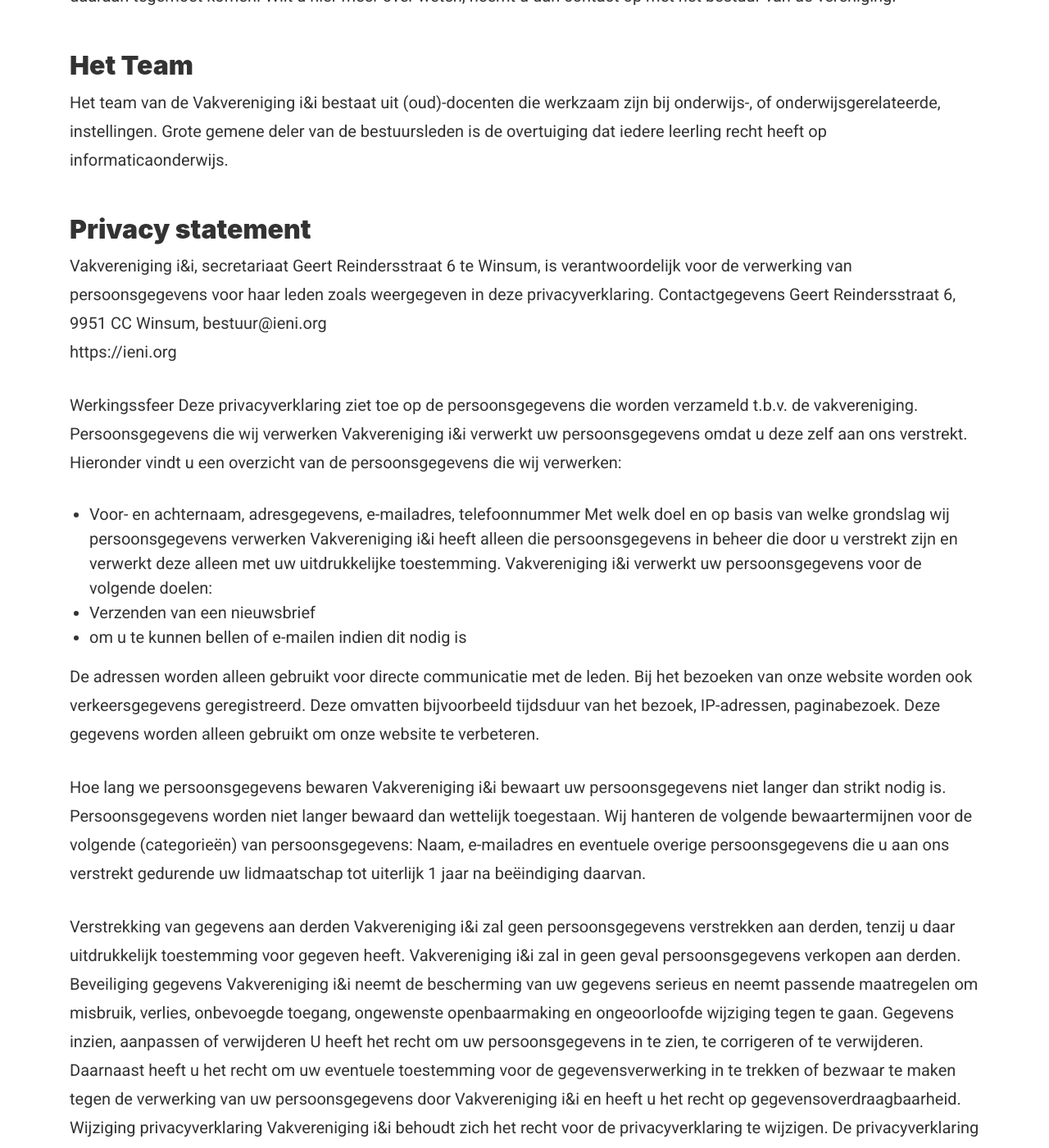
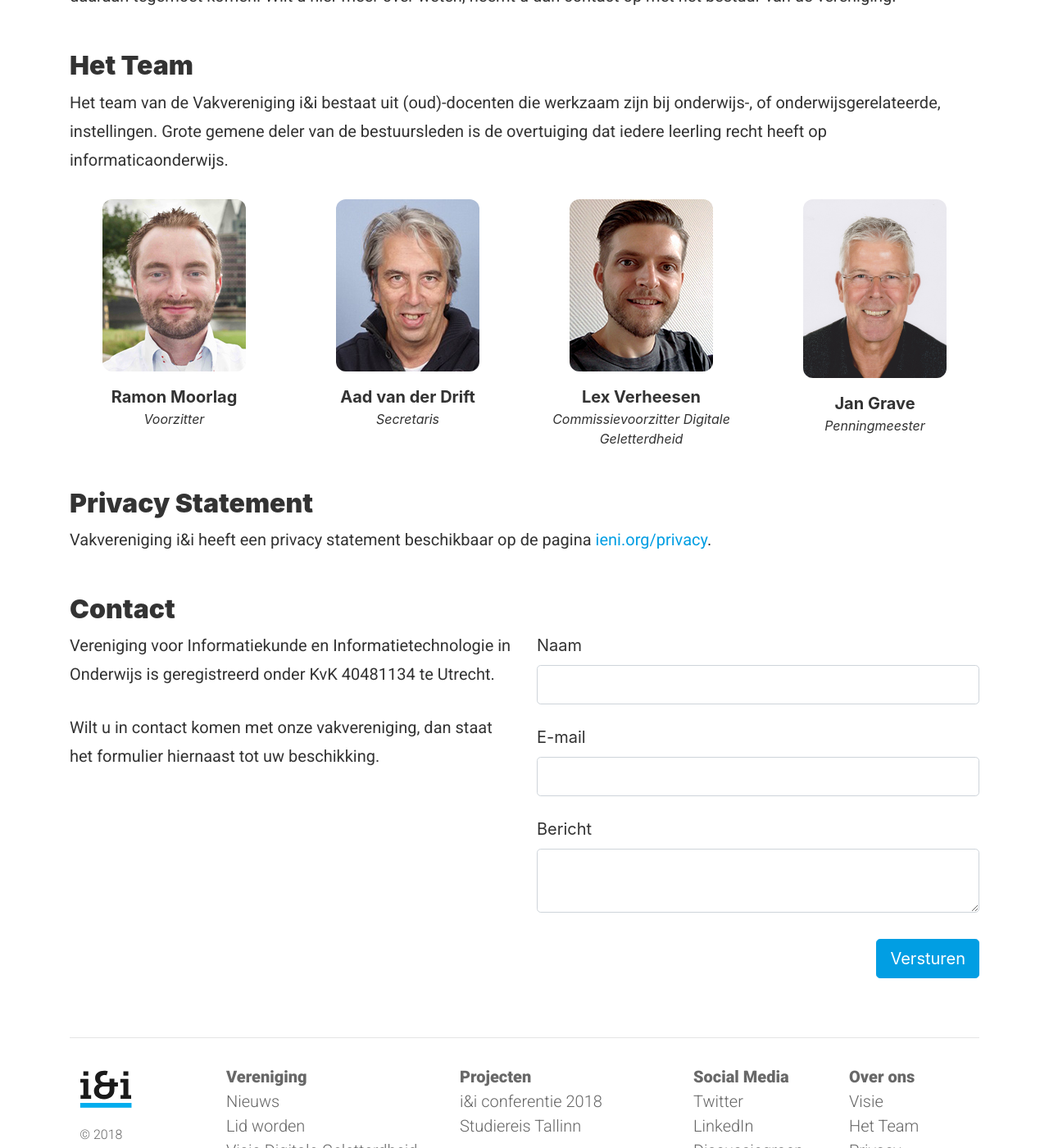
Before and after one commit to ieni/website, a Jekyll site: the page built from _pages/over-ons.md, in a window 1280 px wide and 1400 px high, scrolled down 1566 px. Shown: the whole window at 82% size. Built offline with Jekyll 4.4.1, drawn with Linux system fonts in a browser that asks for light colours; some of the changed text lies outside the part shown.

Commit message:
Update over-ons.md

```diff
--- a/_pages/over-ons.md
+++ b/_pages/over-ons.md
@@ -21,43 +21,6 @@
 ## Het Team
 Het team van de Vakvereniging i&i bestaat uit (oud)-docenten die werkzaam zijn bij onderwijs-, of onderwijsgerelateerde, instellingen. Grote gemene deler van de bestuursleden is de overtuiging dat iedere leerling recht heeft op informaticaonderwijs.
 
-## Privacy statement
-
-Vakvereniging i&i, secretariaat Geert Reindersstraat 6 te Winsum, is verantwoordelijk voor de verwerking van persoonsgegevens voor haar leden zoals weergegeven in deze privacyverklaring.
-Contactgegevens
-Geert Reindersstraat 6, 9951 CC Winsum,
-bestuur@ieni.org
-https://ieni.org
-
-Werkingssfeer
-Deze privacyverklaring ziet toe op de persoonsgegevens die worden verzameld t.b.v. de vakvereniging.
-Persoonsgegevens die wij verwerken
-Vakvereniging i&i verwerkt uw persoonsgegevens omdat u deze zelf aan ons verstrekt. Hieronder vindt u een overzicht van de persoonsgegevens die wij verwerken:
-- Voor- en achternaam, adresgegevens, e-mailadres, telefoonnummer
-Met welk doel en op basis van welke grondslag wij persoonsgegevens verwerken
-Vakvereniging i&i heeft alleen die persoonsgegevens in beheer die door u verstrekt zijn en verwerkt deze alleen met uw uitdrukkelijke toestemming. Vakvereniging i&i verwerkt uw persoonsgegevens voor de volgende doelen:
-- Verzenden van een nieuwsbrief
-- om u te kunnen bellen of e-mailen indien dit nodig is
-
-De adressen worden alleen gebruikt voor directe communicatie met de leden.
-Bij het bezoeken van onze website worden ook verkeersgegevens geregistreerd. Deze omvatten bijvoorbeeld tijdsduur van het bezoek, IP-adressen, paginabezoek. Deze gegevens worden alleen gebruikt om onze website te verbeteren.
-
-Hoe lang we persoonsgegevens bewaren
-Vakvereniging i&i bewaart uw persoonsgegevens niet langer dan strikt nodig is. Persoonsgegevens worden niet langer bewaard dan wettelijk toegestaan.
-Wij hanteren de volgende bewaartermijnen voor de volgende (categorieën) van persoonsgegevens:
-Naam, e-mailadres en eventuele overige persoonsgegevens die u aan ons verstrekt gedurende uw lidmaatschap tot uiterlijk 1 jaar na beëindiging daarvan.
-
-Verstrekking van gegevens aan derden
-Vakvereniging i&i zal geen persoonsgegevens verstrekken aan derden, tenzij u daar uitdrukkelijk toestemming voor gegeven heeft.
-Vakvereniging i&i zal in geen geval persoonsgegevens verkopen aan derden.
-Beveiliging gegevens
-Vakvereniging i&i neemt de bescherming van uw gegevens serieus en neemt passende maatregelen om misbruik, verlies, onbevoegde toegang, ongewenste openbaarmaking en ongeoorloofde wijziging tegen te gaan.
-Gegevens inzien, aanpassen of verwijderen
-U heeft het recht om uw persoonsgegevens in te zien, te corrigeren of te verwijderen. Daarnaast heeft u het recht om uw eventuele toestemming voor de gegevensverwerking in te trekken of bezwaar te maken tegen de verwerking van uw persoonsgegevens door Vakvereniging i&i en heeft u het recht op gegevensoverdraagbaarheid.
-Wijziging privacyverklaring
-Vakvereniging i&i behoudt zich het recht voor de privacyverklaring te wijzigen. De privacyverklaring is online beschikbaar voor inzage en kan op ieder gewenst moment geraadpleegd worden om zicht te krijgen op eventuele wijzigingen.
-
-
 {% assign members = site.team | sort:"order" %}
 <div class="row members">
 {% for member in members %}
@@ -68,6 +31,9 @@
   </div>
 {% endfor %}
 </div>
+
+## Privacy Statement
+Vakvereniging i&i heeft een privacy statement beschikbaar op de pagina [ieni.org/privacy](/privacy).
 
 ## Contact
 <div class="row">
```
